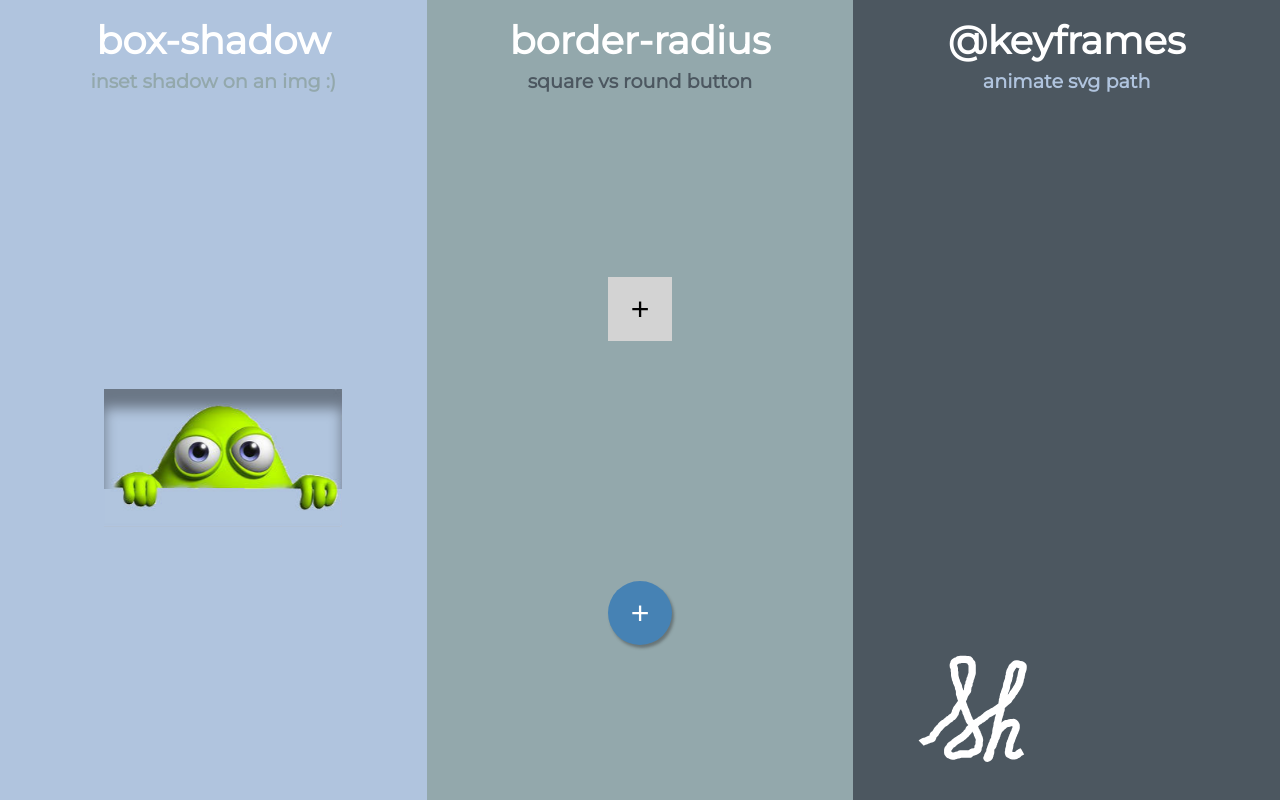
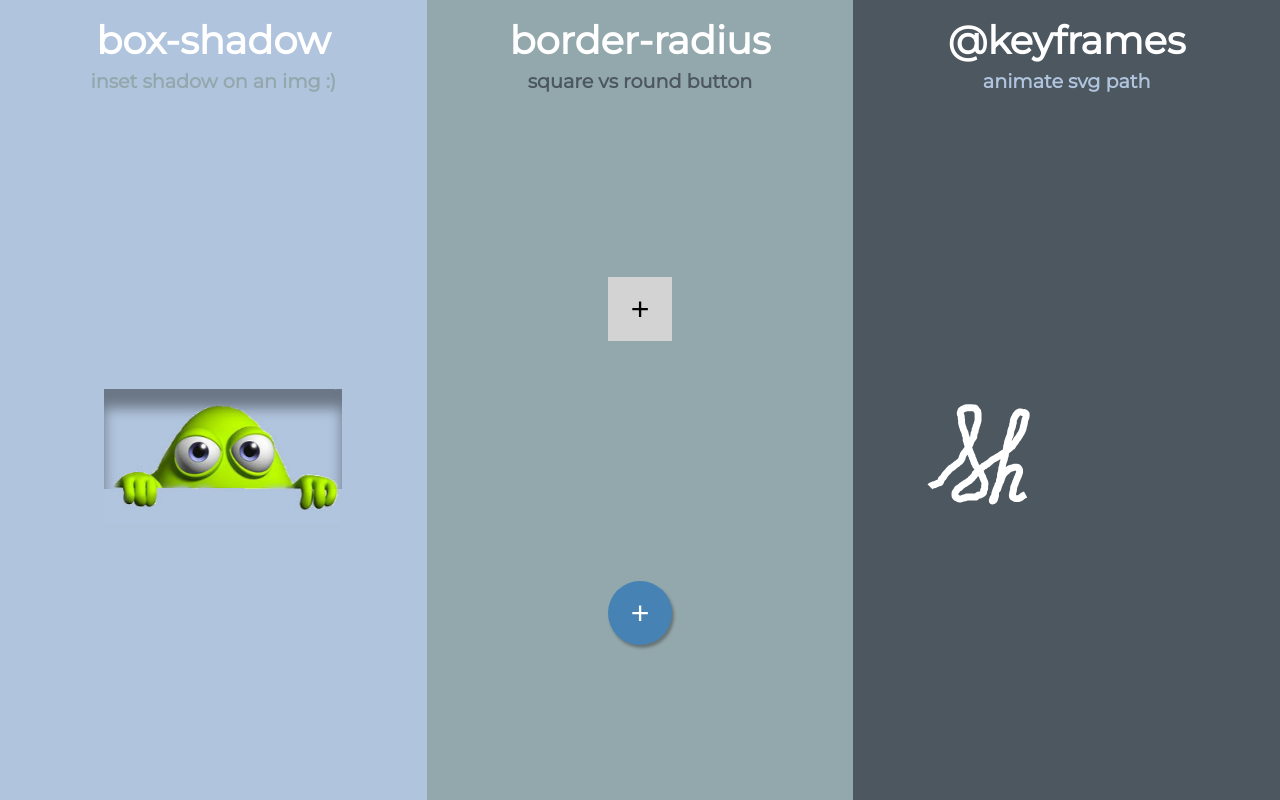
Before and after one commit to shaeqahmed/cssssssssssss, a plain HTML site: page index.html in a window 1280 px wide. Shown: the top 800 px of the page. Drawn offline with Linux system fonts and the light colour scheme.

Commit message:
chrome
chrome fix

```diff
--- a/index.html
+++ b/index.html
@@ -13,9 +13,9 @@
    <a href="#" class="img-shadow"><img class="animated fadeIn" src="peeking.jpg" alt="monsterr" width="" height="" ></div></a>
    <div class="column animated bounceInUp column-two">border-radius<br> <div class="desc">square vs round button</div><input class="b animated flipInY" type="submit" value="+" /> <br><input class="fab animated flipInX" type="submit" value="+" /></div>
    <div class="column  animated bounceInRight column-three">@keyframes<br> <div class="desc1">animate svg path </div>
-  <svg width="100%" height=""  viewBox="0 0 777 480" xmlns="http://www.w3.org/2000/svg" xmlns:se="http://svg-edit.googlecode.com" xmlns:xlink="http://www.w3.org/1999/xlink" xmlns:dc="http://purl.org/dc/elements/1.1/" xmlns:cc="http://creativecommons.org/ns#" xmlns:rdf="http://www.w3.org/1999/02/22-rdf-syntax-ns#" xmlns:inkscape="http://www.inkscape.org/namespaces/inkscape" style="
+  <svg width="30vw" height="auto"  viewBox="0 0 777 480" xmlns="http://www.w3.org/2000/svg" xmlns:se="http://svg-edit.googlecode.com" xmlns:xlink="http://www.w3.org/1999/xlink" xmlns:dc="http://purl.org/dc/elements/1.1/" xmlns:cc="http://creativecommons.org/ns#" xmlns:rdf="http://www.w3.org/1999/02/22-rdf-syntax-ns#" xmlns:inkscape="http://www.inkscape.org/namespaces/inkscape" style="
 
-        margin-top: 32vh;
+
 
 
    ">
```
